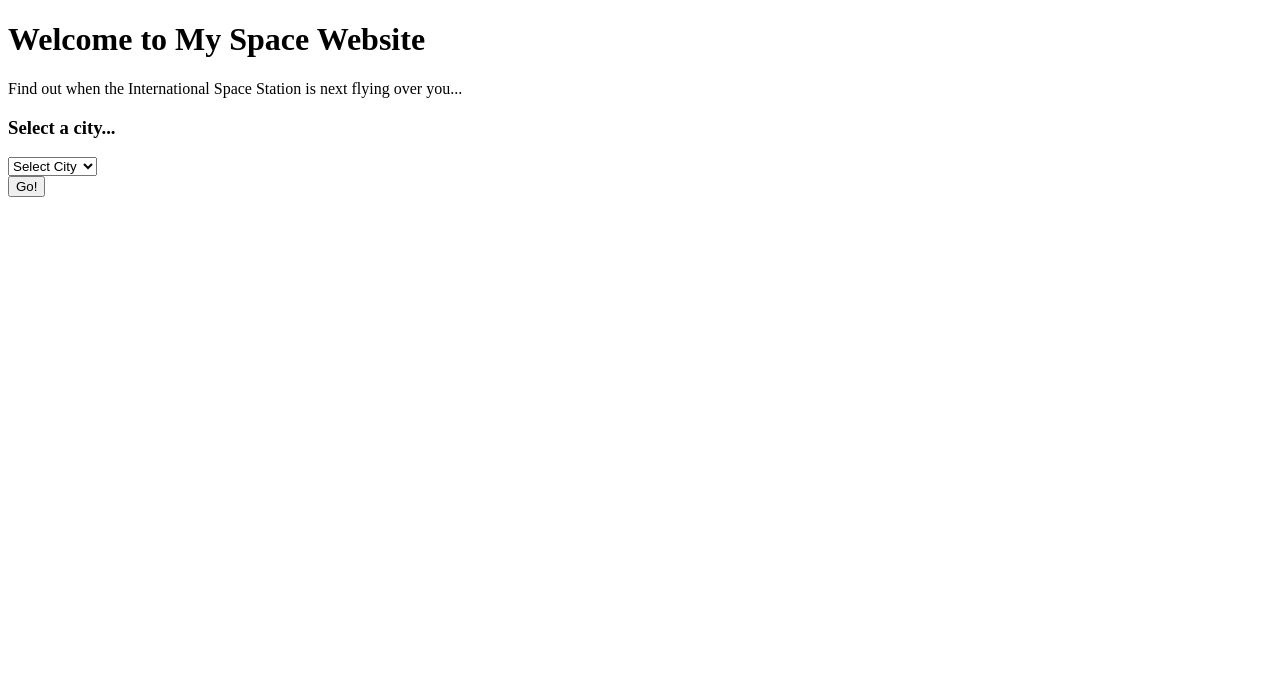
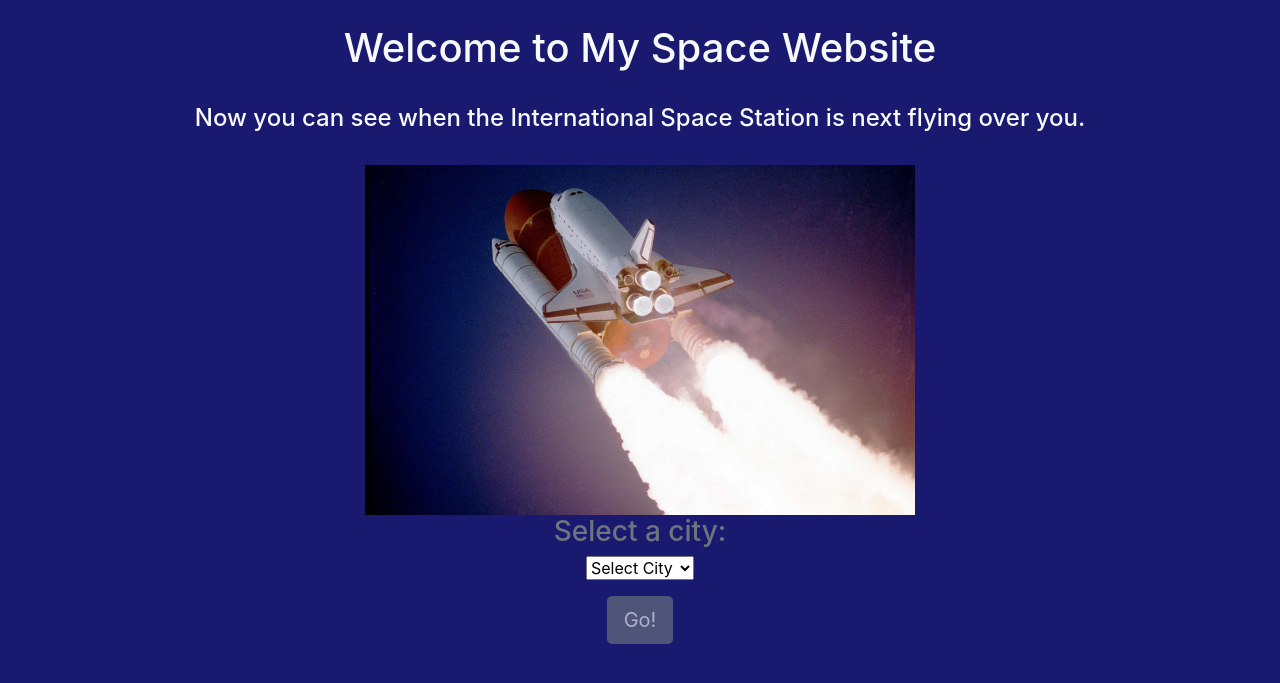
Before and after one commit to jessmar94/space-webapp, a Flask app: page / in a window 1280 px wide. Shown: the top 683 px of the page. Run offline with Flask 2, Linux system fonts and the light colour scheme; some libraries are stand-ins or nearby versions.

Commit message:
Add basic styling

```diff
--- a/app.py
+++ b/app.py
@@ -13,7 +13,6 @@ def home():
         coords = Coordinates.lat_long(city)
         response = requests.get("http://api.open-notify.org/iss-pass.json", params=coords)
         pass_times = response.json()['response']
-        print(pass_times)
         times = Formatter.datetime(pass_times)
         return render_template("home.html", times=times, city=city)
     return render_template("home.html")
--- a/templates/home.html
+++ b/templates/home.html
@@ -2,12 +2,21 @@
 <html lang="en" dir="ltr">
   <head>
     <meta charset="utf-8">
-    <title>Space Webapp</title>
+    <title>Space Website</title>
+    <link rel="stylesheet" href="style.css">
+    <link rel="stylesheet" href="https://stackpath.bootstrapcdn.com/bootstrap/4.3.1/css/bootstrap.min.css" integrity="sha384-ggOyR0iXCbMQv3Xipma34MD+dH/1fQ784/j6cY/iJTQUOhcWr7x9JvoRxT2MZw1T" crossorigin="anonymous">
+    <style>
+      body {
+        background-color: #191970;
+      }
+    </style>
   </head>
-  <body>
-    <h1> Welcome to My Space Website </h1>
-    <p> Find out when the International Space Station is next flying over you... </p>
-    <h3>Select a city...</h3>
+    <body class="text-center">
+        <br><h1 class="text-light"> Welcome to My Space Website </h1><br>
+        <h4 class="text-light"> Now you can see when the International Space Station is next flying over you.</h4><br>
+        <div class="text-muted">
+          <img src="static/space-shuttle.jpg" width="550" height="350">
+          <h3>Select a city:</h3>
           <form action="/" method="POST">
             <div class="form-group">
                 <select id="city" name="city" class="change-picture">
@@ -18,16 +27,16 @@
                   <option value="New York">New York</option>
                 </select>
             </div>
-      <button type="submit" class="btn btn-primary">Go!</button>
+            <button type="submit"class="btn btn-secondary btn-lg disabled" role="button" aria-disabled="true">Go!</button>
           </form>
+        <br>
 
           {% if city %}
-        <p> The next 5 passes for {{city}} are:</p>
+            <h5> The next 5 passes for {{city}} are:</h5>
             {% for time in times %}
-          <ul><li>{{time}}</li></ul>
+              <li>{{time}}</li>
             {% endfor %}
           {% endif %}
-
-  <script src="https://code.jquery.com/jquery-2.1.4.min.js"></script>
+          </div>
     </body>
 </html>
```
Also changed, not shown: static/space-shuttle.jpg (added). Lines whose indentation alone changed are shown as unchanged.
